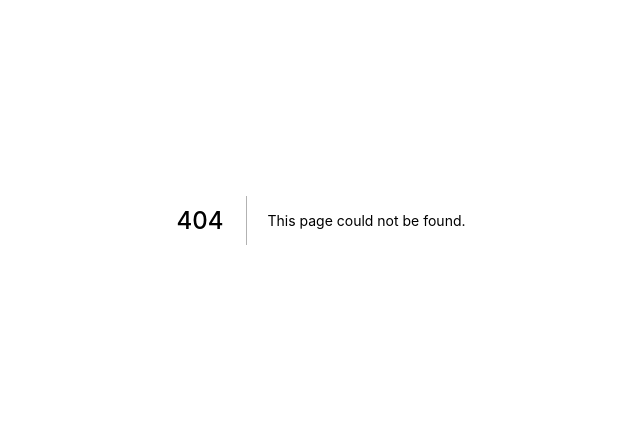
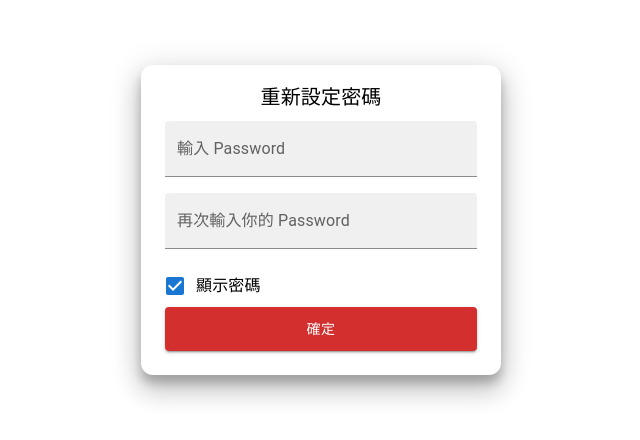
Before and after one commit to Yana818/kaigon, a Next.js app: page /ResetPassword in a window 1280 px wide. Before the commit this address had no page. Shown: the part 180-620 px from the top of the page, without its empty margins (319-959 px from the left). Built offline with nearby package versions, Linux system fonts and the light colour scheme.

Commit message:
[feat] close react strict mode to avoid call api twice、add loadsh library、add reset password UI、api module

```diff
--- a/next.config.js
+++ b/next.config.js
@@ -1,6 +1,6 @@
 /** @type {import('next').NextConfig} */
 const nextConfig = {
-  reactStrictMode: true,
+  reactStrictMode: false,
   swcMinify: true,
 }
 
--- a/package.json
+++ b/package.json
@@ -14,6 +14,7 @@
     "@mui/icons-material": "^5.10.9",
     "@mui/material": "^5.10.9",
     "@reduxjs/toolkit": "^1.8.6",
+    "lodash": "^4.17.21",
     "next": "12.3.1",
     "react": "18.2.0",
     "react-dom": "18.2.0",
--- /dev/null
+++ b/pages/ResetPassword/index.js
@@ -0,0 +1,183 @@
+/** @jsxImportSource @emotion/react */
+import React, { useState } from "react";
+import { css } from "@emotion/react";
+import Link from "next/link";
+import Typography from "@mui/material/Typography";
+import Divider from "@mui/material/Divider";
+import TextField from "@mui/material/TextField";
+import FormControlLabel from "@mui/material/FormControlLabel";
+import Checkbox from "@mui/material/Checkbox";
+import ButtonComponent from "../../root/components/ButtonComponent";
+import LoginWithApple from "../../root/components/LoginWithApple";
+import LoginWithFB from "../../root/components/LoginWithFB";
+import LoginWithGoogle from "../../root/components/LoginWithGoogle";
+import InputEmail from "../../root/components/InputEmail";
+import InputPassword from "../../root/components/InputPassword";
+
+export default function ResetPassword() {
+  const [password, setPassword] = useState("");
+  const [confirmPassword, setConfirmPassword] = useState("");
+  const [showPassword, setShowPassword] = useState(true);
+
+  return (
+    <>
+      <div css={cotainerStyle}>
+        <div css={mainStyle}>
+          <div css={signupStyle}>
+            <Typography variant="h6" css={textStyle}>
+              重新設定密碼
+            </Typography>
+            <InputPassword
+              style={textFieldStyle}
+              password={password}
+              setPassword={setPassword}
+              showPassword={showPassword}
+            />
+            <InputPassword
+              style={textFieldStyle}
+              password={confirmPassword}
+              setPassword={setConfirmPassword}
+              showPassword={showPassword}
+              label={"再次輸入你的 Password"}
+            />
+            <FormControlLabel
+              control={
+                <Checkbox
+                  defaultChecked
+                  value={showPassword}
+                  onChange={(e) => setShowPassword(e.target.checked)}
+                />
+              }
+              label="顯示密碼"
+            />
+            <ButtonComponent
+              variant={"contained"}
+              color={"error"}
+              style={btnstyle}
+              btnText={"確定"}
+            />
+          </div>
+        </div>
+      </div>
+    </>
+  );
+}
+
+const cotainerStyle = css`
+  width: 100%;
+  height: 100vh;
+`;
+
+const mainStyle = css`
+  width: 100%;
+  height: 100%;
+  display: flex;
+  align-items: center;
+  justify-content: center;
+`;
+
+const signupStyle = css`
+  width: 360px;
+  background-color: rgb(255, 255, 255);
+  border-radius: 12px;
+  box-shadow: rgb(0 0 0 / 20%) 0px 8px 10px, rgb(0 0 0 / 12%) 0px 6px 30px 5px,
+    rgb(0 0 0 / 14%) 0px 16px 24px 2px;
+  padding: 16px 24px;
+`;
+
+const textStyle = css`
+  text-align: center;
+  margin: 0px 0px 8px;
+`;
+
+const btnstyle = css`
+  position: relative;
+  width: 100%;
+  border-radius: 4px;
+  padding: 10px 16px;
+  margin-bottom: 8px;
+`;
+const fbbtnStyle = css`
+  color: rgb(255, 255, 255);
+  background-color: rgb(50, 95, 159);
+`;
+
+const googlebtnStyle = css`
+  color: #000;
+`;
+
+const dividerContainerStyle = css`
+  position: relative;
+  display: flex;
+  justify-content: center;
+  margin: 16px 0px;
+`;
+
+const dividerStyle = css`
+  position: absolute;
+  z-index: 0;
+  border: 0.5px solid rgba(0, 0, 0, 0.12);
+  top: calc(50% - 1px);
+  left: 0px;
+  width: 100%;
+`;
+
+const dividertextStyle = css`
+  position: relative;
+  z-index: 1;
+  background-color: rgb(255, 255, 255);
+  color: rgb(182, 182, 182);
+  padding: 0px 8px;
+`;
+
+const textFieldStyle = css`
+  margin-bottom: 16px;
+`;
+
+const forgetPasswordStyle = css`
+  display: flex;
+  align-items: center;
+  justify-content: center;
+  padding: 8px 0px;
+`;
+
+const textColor = (color) =>
+  css`
+    color: ${color};
+  `;
+
+const forgetPasswordDialogStyle = css`
+  width: 360px;
+  background-color: rgb(255, 255, 255);
+  border-radius: 12px;
+  box-shadow: rgb(0 0 0 / 20%) 0px 8px 10px, rgb(0 0 0 / 12%) 0px 6px 30px 5px,
+    rgb(0 0 0 / 14%) 0px 16px 24px 2px;
+  padding: 16px 24px;
+  position: absolute;
+  top: 0;
+  right: 0;
+  left: 0;
+  bottom: 0;
+  z-index: 10;
+  margin: auto;
+  max-height: 200px;
+`;
+
+const blurBg = css`
+  filter: blur(15px);
+`;
+
+const btnGropuStyle = css`
+  display: flex;
+  justify-content: flex-end;
+  align-items: center;
+`;
+
+const unsetWidthAndMargin = css`
+  width: unset;
+  margin: unset;
+`;
+
+const cancelBtn = css`
+  margin-right: 16px;
+`;
--- a/pages/index.js
+++ b/pages/index.js
@@ -1,5 +1,4 @@
 import Head from "next/head";
-import Link from "next/link";
 import React from "react";
 import store from '../store/store'
 import { Provider } from 'react-redux'
--- a/root/components/InputPassword.js
+++ b/root/components/InputPassword.js
@@ -5,6 +5,7 @@ export default function InputPassword({
   style,
   password,
   setPassword,
+  label = "輸入 Password",
   showPassword = true,
   error,
   errorType,
@@ -16,7 +17,7 @@ export default function InputPassword({
   return (
     <TextField
       id="filled-basic"
-      label="輸入 Password"
+      label={label}
       variant="filled"
       fullWidth
       css={style}
```
Also changed, not shown: pages/Signup/index.js (+23 -11 lines), root/api/common.js (added, +61 -0 lines), root/api/signUp.js (added, +17 -0 lines), 1 other file (tests, documents, lock files or other folders).
